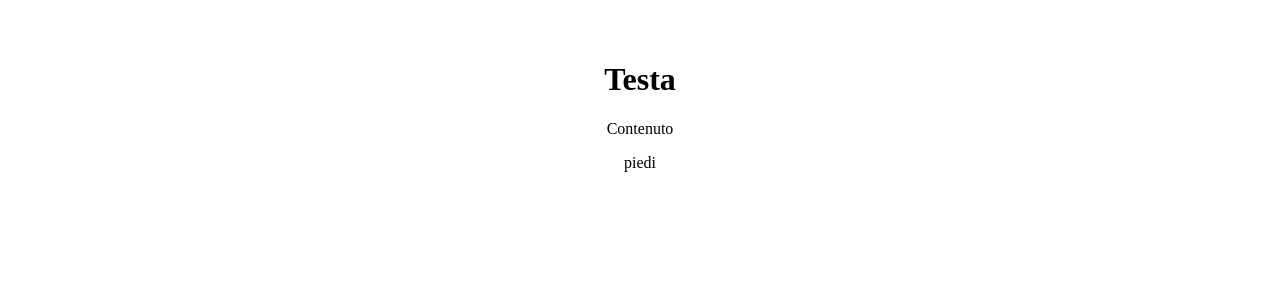
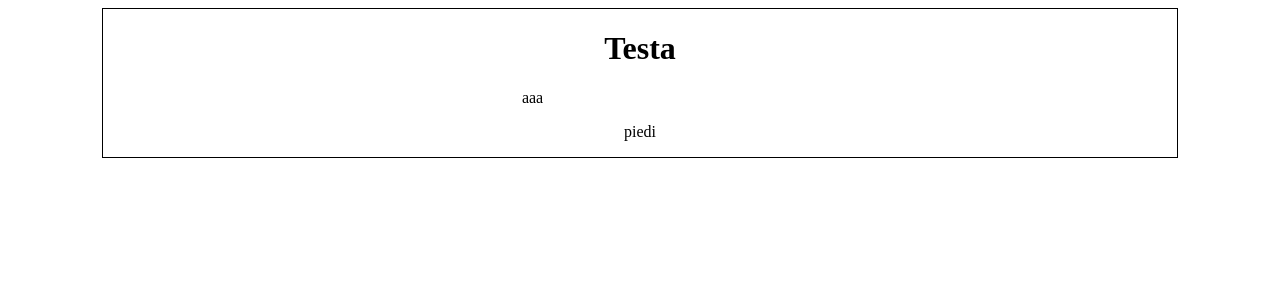
Before and after one commit to code-redmark/FerrarisBlog, a React (Vite) app: page / in a window 1280 px wide. Shown: the top 300 px of the page. Built offline with nearby package versions, Linux system fonts and the light colour scheme.

Commit message:
altre prove con CSS

```diff
--- a/package.json
+++ b/package.json
@@ -11,7 +11,8 @@
   },
   "dependencies": {
     "react": "^19.2.0",
-    "react-dom": "^19.2.0"
+    "react-dom": "^19.2.0",
+    "react-router-dom": "^7.13.1"
   },
   "devDependencies": {
     "@eslint/js": "^9.39.1",
--- a/src/App.css
+++ b/src/App.css
@@ -1,6 +1,6 @@
 #root {
-  max-width: 1280px;
+  width: 85%;
   margin: 0 auto;
-  padding: 2rem;
   text-align: center;
+  border: 1px solid black;
 }
--- /dev/null
+++ b/src/componenti/Contenuto.css
@@ -0,0 +1,3 @@
+.Contenuto {
+    width: 80%
+}
--- a/src/componenti/Contenuto.jsx
+++ b/src/componenti/Contenuto.jsx
@@ -1,8 +1,10 @@
+import './Contenuto.css'
+
 function Contenuto() {
     return (
-        <div>
-            <p>Contenuto</p>
-        </div>
+        <main className='Contenuto'>
+            <p>aaa</p>
+        </main>
     )
 }
 
```
Also changed, not shown: 1 other file (tests, documents, lock files or other folders).
